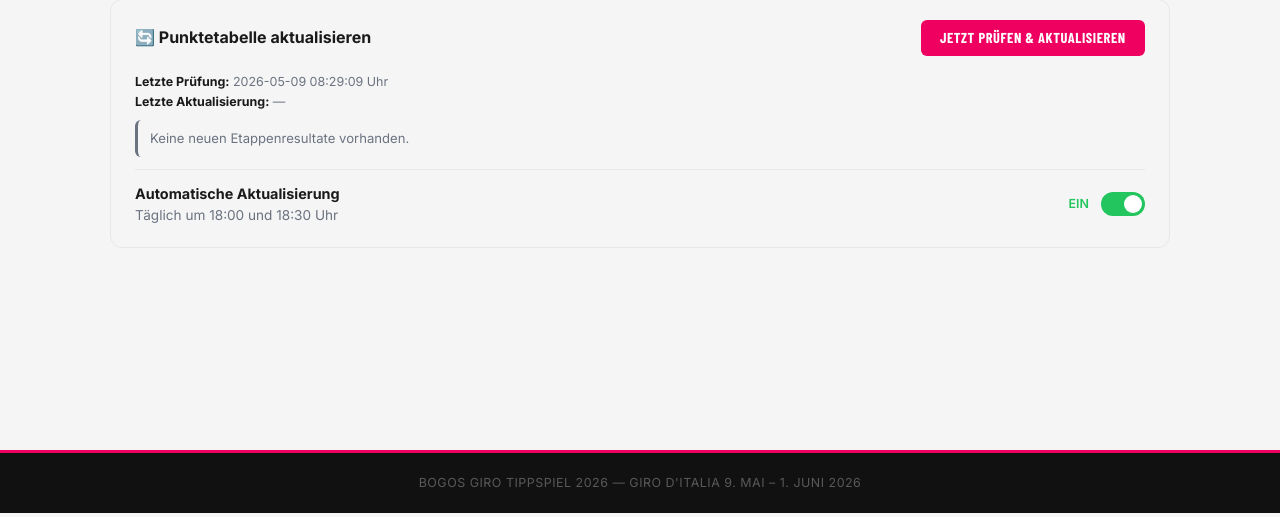
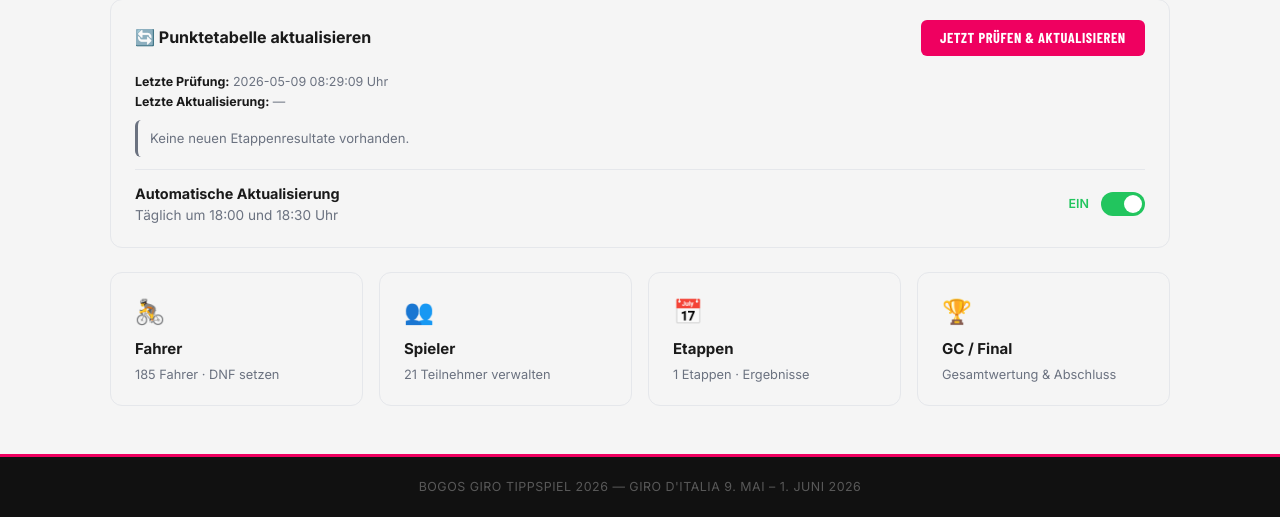
Before and after one commit to hobbes763/Girotippspiel, a FastAPI app: page /admin in a window 1280 px wide. Shown: the part 287-804 px from the top of the page. Run offline with FastAPI, Linux system fonts and the light colour scheme; the visitor is signed in with stand-in values (Sample User, id 1); some web fonts are replaced.

Commit message:
Admin index Template Update
Co-Authored-By: Claude Sonnet 4.6 <noreply@anthropic.com>

```diff
--- a/templates/admin/index.html
+++ b/templates/admin/index.html
@@ -190,5 +190,41 @@ input:checked + .slider:before { transform: translateX(20px); }
   </div>
 </div>
 
+<!-- ── Navigation ─────────────────────────────────────────────────────────── -->
+<div style="display:grid;grid-template-columns:repeat(auto-fill,minmax(200px,1fr));gap:1rem;margin-top:.5rem">
+
+  <a href="/admin/fahrer" style="text-decoration:none">
+    <div class="update-card" style="margin-bottom:0;cursor:pointer;transition:border-color .15s" onmouseover="this.style.borderColor='var(--pink)'" onmouseout="this.style.borderColor='var(--border)'">
+      <div style="font-size:1.5rem;margin-bottom:.4rem">🚴</div>
+      <div style="font-weight:700;margin-bottom:.2rem">Fahrer</div>
+      <div style="font-size:.8rem;color:var(--text-muted)">{{ rider_count }} Fahrer · DNF setzen</div>
+    </div>
+  </a>
+
+  <a href="/admin/spieler" style="text-decoration:none">
+    <div class="update-card" style="margin-bottom:0;cursor:pointer;transition:border-color .15s" onmouseover="this.style.borderColor='var(--pink)'" onmouseout="this.style.borderColor='var(--border)'">
+      <div style="font-size:1.5rem;margin-bottom:.4rem">👥</div>
+      <div style="font-weight:700;margin-bottom:.2rem">Spieler</div>
+      <div style="font-size:.8rem;color:var(--text-muted)">{{ player_count }} Teilnehmer verwalten</div>
+    </div>
+  </a>
+
+  <a href="/admin/etappe/1" style="text-decoration:none">
+    <div class="update-card" style="margin-bottom:0;cursor:pointer;transition:border-color .15s" onmouseover="this.style.borderColor='var(--pink)'" onmouseout="this.style.borderColor='var(--border)'">
+      <div style="font-size:1.5rem;margin-bottom:.4rem">📅</div>
+      <div style="font-weight:700;margin-bottom:.2rem">Etappen</div>
+      <div style="font-size:.8rem;color:var(--text-muted)">{{ stage_count }} Etappen · Ergebnisse</div>
+    </div>
+  </a>
+
+  <a href="/admin/gc" style="text-decoration:none">
+    <div class="update-card" style="margin-bottom:0;cursor:pointer;transition:border-color .15s" onmouseover="this.style.borderColor='var(--pink)'" onmouseout="this.style.borderColor='var(--border)'">
+      <div style="font-size:1.5rem;margin-bottom:.4rem">🏆</div>
+      <div style="font-weight:700;margin-bottom:.2rem">GC / Final</div>
+      <div style="font-size:.8rem;color:var(--text-muted)">Gesamtwertung &amp; Abschluss</div>
+    </div>
+  </a>
+
+</div>
 
 {% endblock %}
```
